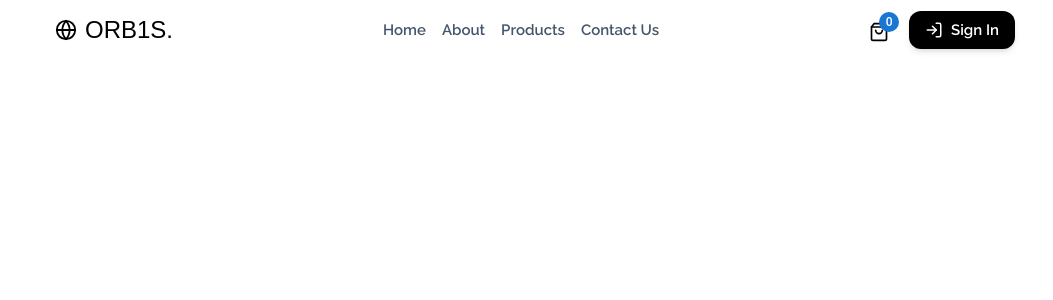
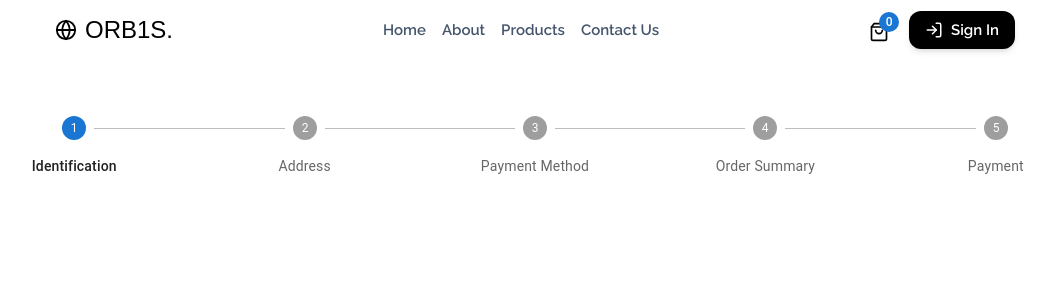
Before and after one commit to LiviaCalderan/ecommerce.frontend, a React (Vite) app: page /checkout in a window 1280 px wide. Shown: the top 300 px of the page, without its empty margins (105-1158 px from the left). Built offline with nearby package versions, Linux system fonts and the light colour scheme; a web font is replaced by a local one.

Commit message:
feat(app): Checkout files and Stepper implementation

```diff
--- a/src/App.jsx
+++ b/src/App.jsx
@@ -12,6 +12,7 @@ import Login from './components/auth/Login'
 import SignUp from './components/auth/SignUp'
 import PrivateRoute from './components/shared/PrivateRoute'
 import Profile from './components/auth/Profile'
+import Checkout from './components/checkout/Checkout'
 
 function App() {
 
@@ -28,6 +29,7 @@ function App() {
           <Route path='/cart' element={<Cart />} />
           <Route path='/register' element={<SignUp />} />
           <Route path='/profile' element={<Profile />} />
+          <Route path='/checkout' element={<Checkout />} />
 
           <Route path='/' element={<PrivateRoute publicPage />}>
             <Route path='/login' element={<Login />} />
--- /dev/null
+++ b/src/components/checkout/Checkout.jsx
@@ -0,0 +1,31 @@
+import React, { useState } from 'react'
+import Stepper from '@mui/material/Stepper';
+import Step from '@mui/material/Step';
+import StepLabel from '@mui/material/StepLabel';
+
+
+const Checkout = () => {
+
+    const [activeSet, setActiveSet] = useState(0);
+    const steps = [
+        { id: 1, label: "Identification" },
+        { id: 2, label: "Address"},
+        { id: 3, label: "Payment Method"},
+        { id: 4, label: "Order Summary" },
+        { id: 5, label: "Payment"},
+    ]
+
+    return (
+        <div className='lg:px-16 px-8 py-14 min-h-[calc(100vh-64px)] font-raleway'>
+            <Stepper activeStep={activeSet} alternativeLabel>
+                {steps.map((step, i) => (
+                    <Step key={step.id}>
+                        <StepLabel>{step.label}</StepLabel>
+                    </Step>
+                    ))}
+            </Stepper>
+        </div>
+    )
+}
+
+export default Checkout
--- /dev/null
+++ b/src/components/checkout/steps/Step2Address.jsx
@@ -0,0 +1,9 @@
+import React from 'react'
+
+const Step2Address = () => {
+  return (
+    <div>Step2Address</div>
+  )
+}
+
+export default Step2Address
```
Also changed, not shown: src/components/shared/AddressList.jsx (added).
